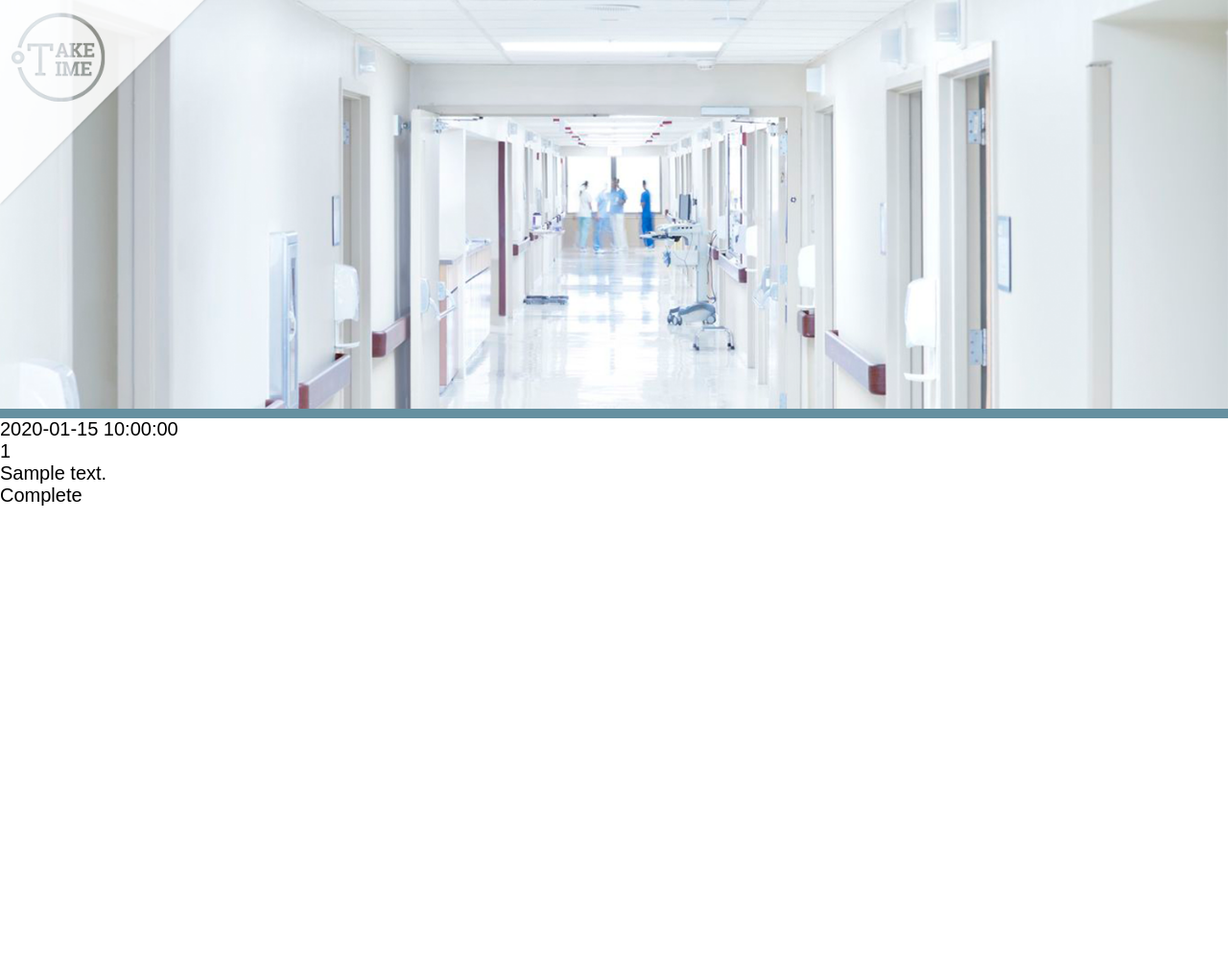
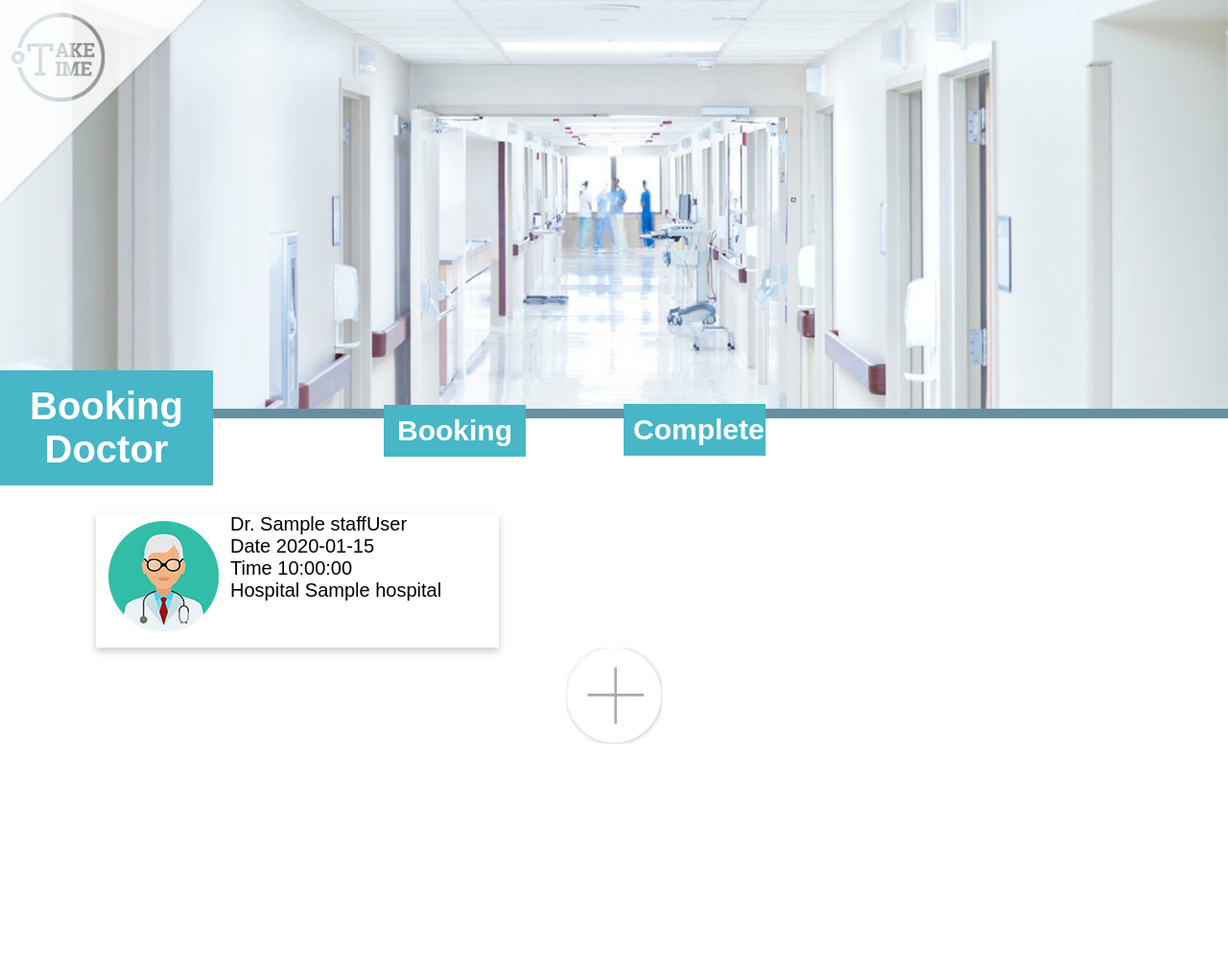
Before and after one commit to Izeple/TakeTime, a PHP site: page /booking_0.php in a window 1280 px wide. Shown: the part 53-1063 px from the top of the page at 96% size. Before the commit the page ends 580 px from the top, so only its background shows below. Run offline with PHP 8.4, Linux system fonts and the light colour scheme; the visitor is signed in with stand-in values (Sample User, id 1); tables that the repository leaves empty or names only in its code hold one stand-in row (values such as "Sample post"); some web fonts are replaced.

Commit message:
booking new update

```diff
--- a/Homepage.php
+++ b/Homepage.php
@@ -12,11 +12,11 @@
 
     if(isset($_SESSION["email"]))
     {
-        $email = $_SESSION["email"];
         require_once("connectPDO.php");
         $pdo = conPDO();
-        $sql = "SELECT * FROM patient WHERE email = '".$email."'";
+        $sql = "SELECT * FROM patient WHERE email = '".$_SESSION["email"]."'";
         $result_User = PDOfetchAll($sql)[0];
+        $_SESSION["userid"] = $result_User["patient_id"];
     }
     ?>
     <title>Homepage</title>
--- a/booking_0.php
+++ b/booking_0.php
@@ -45,30 +45,55 @@
     </div>
 
 
-
+    <h1 class="HeadModule">Booking Doctor</h1>
+    <h2 class="HeadModule-h2-1">Booking</h2>
+    <h2 class="HeadModule-h2-2">Complete</h2>
 
     <?php //'".$result_User['patient_id']."'
         $sql = "SELECT * FROM schedule WHERE patient_id = 1";
         $result_Schedule = PDOfetchAll($sql);
         if(!$result_Schedule)
         {
-            echo "<center>";
-            echo "<img src='./img/add.jpg' style='width:100px;'><br>";
-            echo "</center>";
+
         }
         else
         {
             foreach ($result_Schedule as $row) {?>
-            <?php echo $row['bookingdate'];?><br>
-            <?php echo $row['staff_id'];?><br>
-            <?php echo $row['detail'];?><br>
-            <?php echo $row['status'];?><br>
 
+            <?php if($row['status']=="Complete") { ?>
+            <div id="complete" class="card"  style="margin-top:60px; margin-left:100px;">
+                <img src="./img/picdoc.jpg" alt="Avatar" style="width:140px;" class="img2">
+
+                Dr. <?php
+                $sql = "SELECT * FROM staff WHERE staff_id = '".$row['staff_id']."'";
+                $result_doctor = PDOfetchAll($sql)[0];
+                echo $result_doctor['name'],$result_doctor['surname'];?><br>
+
+
+                <?php $dates = explode(' ', $row['bookingdate']); ?>
+                Date <?php echo $dates[0];?><br>
+                Time <?php echo $dates[1];?><br>
+
+                Hospital <?php
+                $sql = "SELECT * FROM hospital WHERE hospital_id = '".$result_doctor['hospital_id']."'";
+                $result_Hospital = PDOfetchAll($sql)[0];
+                echo $result_Hospital['hospital_name']?><br>
+
+                <br>
+            </div>
         <?php
+                }
             }
         }
+        $_SESSION['staff_id'] = $result_doctor['staff_id'];
     ?>
 
+    <center>
+        <a href="booking_1.php" ><img src='./img/add.jpg' style='width:100px;'><br></a>
+    </center>
+
+
+    <br><br><br><br><br><br><br><br><br><br>
 
 
 
--- a/booking_1.php
+++ b/booking_1.php
@@ -46,11 +46,9 @@
     </div>
 
 
-    <h1 style="position: relative; width: 15%; color: white; background-color: #47B6C7; padding: 15px; font-size: 50;
-        text-align: center;margin-top: -50px;">Booking Doctor</h1>
+    <h1 class="HeadModule">Booking Doctor</h1>
     <div style="text-align:center; margin-top: -50px;">
         <?php
-        session_start();
         echo $_SESSION['staff_id'];
         require_once("connectPDO.php");
         $pdo = conPDO();
--- a/booking_2.php
+++ b/booking_2.php
@@ -45,6 +45,8 @@
         </section>
     </div>
 
+    <h1 class="HeadModule">Booking Doctor</h1>
+
     <?php
         if(!isset($_POST['myform'])){
             $id = $_POST['id'];
--- a/css/selectdoc.css
+++ b/css/selectdoc.css
@@ -187,3 +187,39 @@
             top: 0;
             opacity: 0;
         }
+
+
+        .HeadModule {
+            position: relative;
+            width: 15%;
+            color: white;
+            background-color: #47B6C7;
+            padding: 15px;
+            font-size: 50;
+            text-align: center;
+            margin-top: -50px;
+        }
+
+        .HeadModule-h2-1 {
+            position: relative;
+            width: 10%;
+            color: white;
+            background-color: #47B6C7;
+            padding: 10px;
+            font-size: 30;
+            text-align:center;
+            margin-top:-110px;
+            margin-left:400px;
+        }
+
+        .HeadModule-h2-2 {
+            position: relative;
+            width: 10%;
+            color: white;
+            background-color: #47B6C7;
+            padding: 10px;
+            font-size: 30;
+            text-align:center;
+            margin-top:-80px;
+            margin-left:650px;
+        }
```
